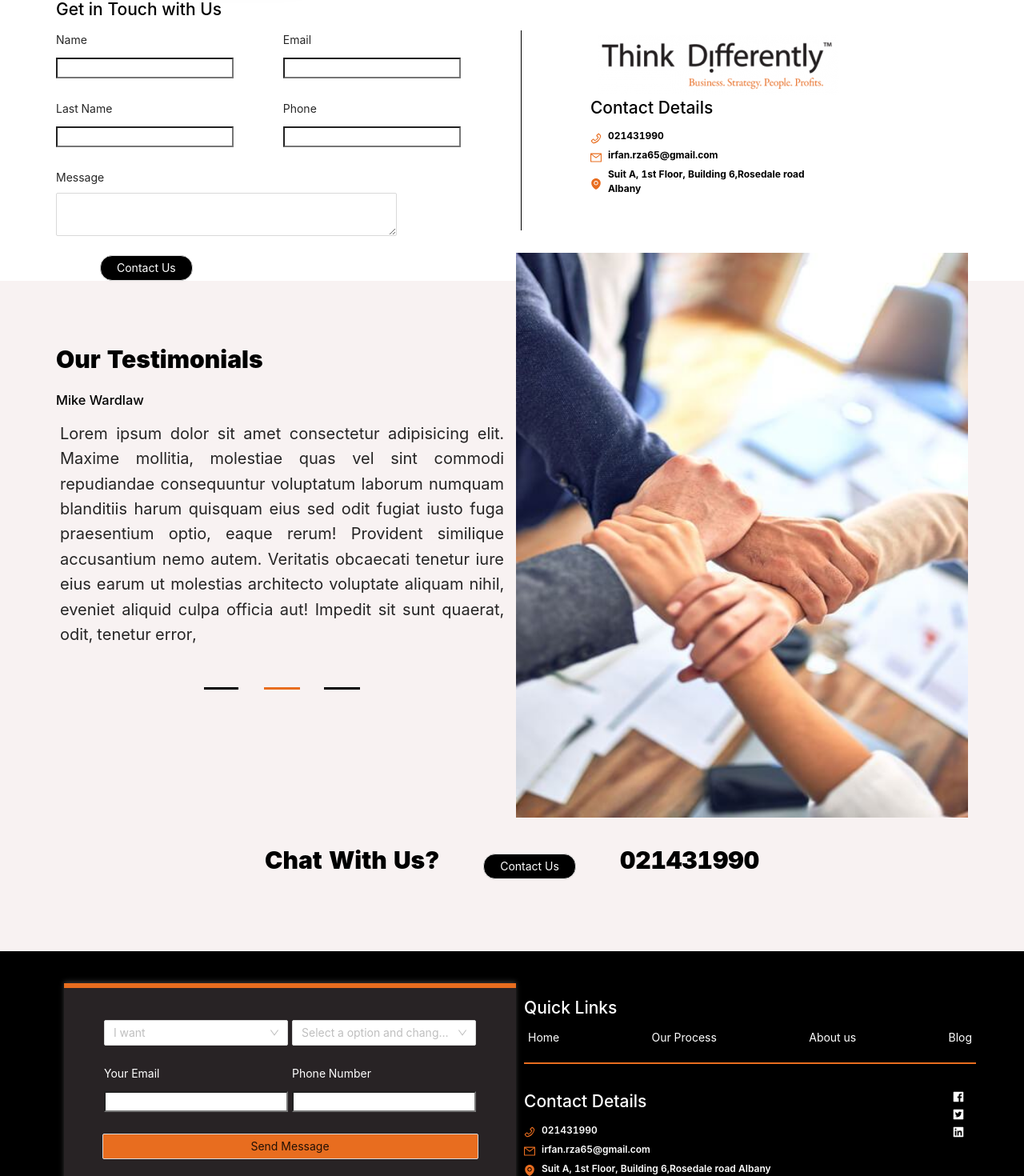
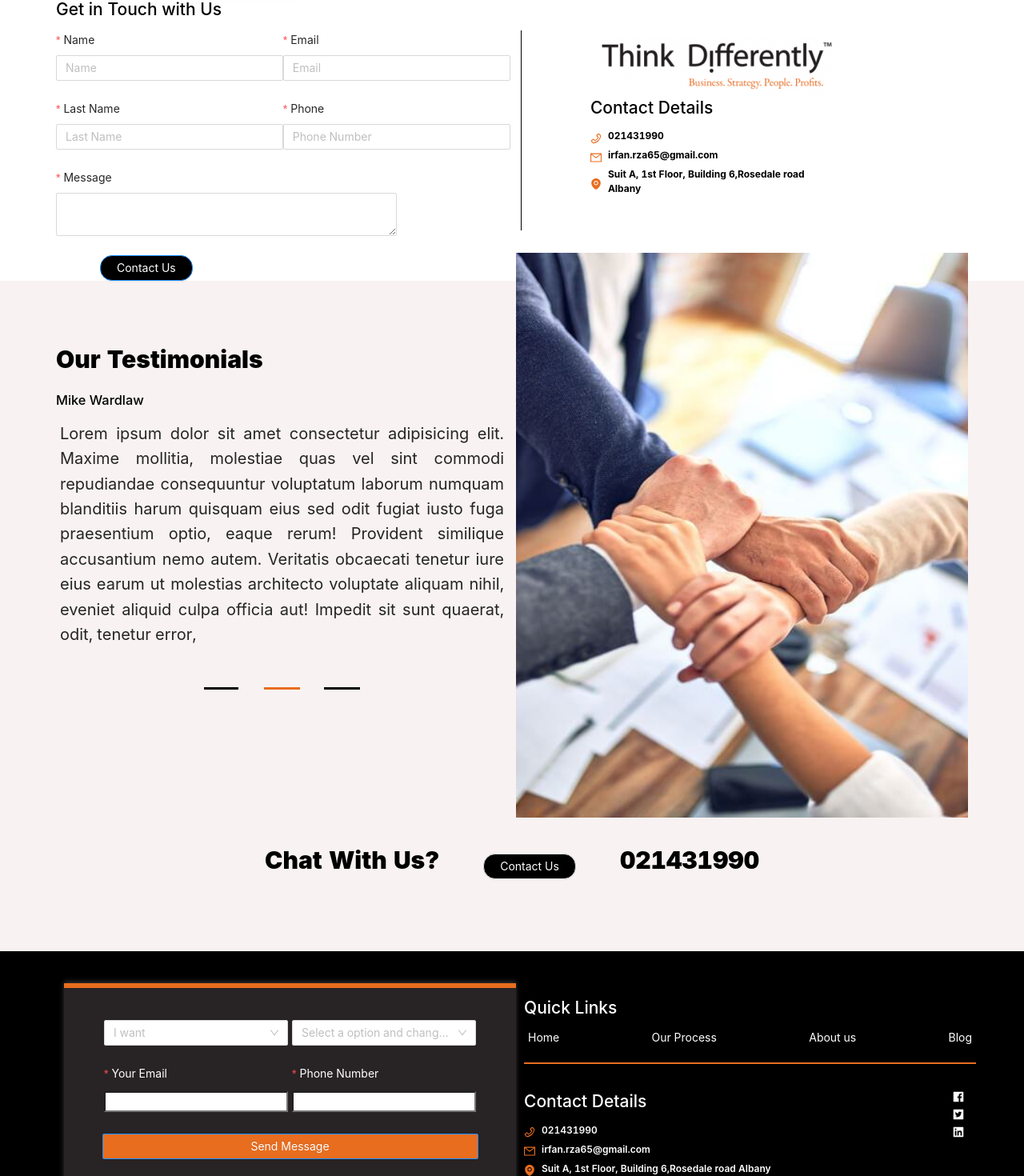
Before and after one commit to irfaanraza/react-learning, a Next.js app in the folder think-differently/: page /contact in a window 1280 px wide. Shown: the part 1037-2507 px from the top of the page at 80% size. Built offline with nearby package versions, Linux system fonts and the light colour scheme.

Commit message:
form validations are done

```diff
--- a/think-differently/pages/components/Footer.js
+++ b/think-differently/pages/components/Footer.js
@@ -41,8 +41,32 @@ export const Footer = () => {
                                                       lg={12}
                                                       xl={12}
                                                 >
-                                                      <Form.Item name='Strategies'>
-                                                            <Select placeholder='I want '>
+                                                      <Form.Item
+                                                            name='Strategies'
+                                                            rules={[
+                                                                  {
+                                                                        required: true,
+                                                                        message: "Please select atleast one option!",
+                                                                  },
+                                                                  {
+                                                                        type: "string",
+                                                                  },
+                                                            ]}
+                                                            hasFeedback
+                                                      >
+                                                            <Select
+                                                                  placeholder='I want '
+                                                                  rules={[
+                                                                        {
+                                                                              required: true,
+                                                                              message: "Please select atleast one option!",
+                                                                        },
+                                                                        {
+                                                                              type: "string",
+                                                                        },
+                                                                  ]}
+                                                                  hasFeedback
+                                                            >
                                                                   <Option value='Call me to discuss my que'>
                                                                         Strategies
                                                                   </Option>
@@ -95,6 +119,18 @@ export const Footer = () => {
                                                                         Email
                                                                   </label>
                                                             }
+                                                            name='Email'
+                                                            rules={[
+                                                                  {
+                                                                        required: true,
+                                                                        message: "Please input your email!",
+                                                                  },
+                                                                  {
+                                                                        type: "email",
+                                                                        message: "Please enter a valid email address",
+                                                                  },
+                                                            ]}
+                                                            hasFeedback
                                                       >
                                                             <input
                                                                   type='text'
@@ -125,6 +161,19 @@ export const Footer = () => {
                                                                         Number
                                                                   </label>
                                                             }
+                                                            name='Phone Number'
+                                                            rules={[
+                                                                  {
+                                                                        required: true,
+                                                                        message: "Please input your Phone Number!",
+                                                                  },
+                                                                  {
+                                                                        type: "number",
+                                                                        message: "Please enter a valid number",
+                                                                  },
+                                                                  { min: 5 },
+                                                            ]}
+                                                            hasFeedback
                                                       >
                                                             <input
                                                                   type='text'
@@ -145,6 +194,8 @@ export const Footer = () => {
                                                             paddingBottom: 10,
                                                             minHeight: 20,
                                                       }}
+                                                      htmlType='submit'
+                                                      type='primary'
                                                 >
                                                       Send Message
                                                 </Button>
--- a/think-differently/pages/components/GetInTouch.js
+++ b/think-differently/pages/components/GetInTouch.js
@@ -17,13 +17,11 @@ import {
 import logo from "../../public/assets/logo.png";
 
 export const GetInTouch = () => {
-      const [form] = Form.useForm();
-
       return (
             <div className='contactus-container'>
                   <div className='container'>
                         <h2>Get in Touch with Us</h2>
-                        <Form layout={"vertical"} form={form}>
+                        <Form layout={"vertical"}>
                               <Row gutter={5}>
                                     <Col xs={24} sm={24} md={8} lg={12} xl={12}>
                                           <Row>
@@ -34,11 +32,39 @@ export const GetInTouch = () => {
                                                       lg={12}
                                                       xl={12}
                                                 >
-                                                      <Form.Item label='Name'>
-                                                            <input type='text' />
+                                                      <Form.Item
+                                                            label='Name'
+                                                            name='Name'
+                                                            rules={[
+                                                                  {
+                                                                        required: true,
+                                                                        message: "Please input your name!",
+                                                                  },
+                                                                  {
+                                                                        whitespace: true,
+                                                                  },
+                                                                  { min: 3 },
+                                                            ]}
+                                                            hasFeedback
+                                                      >
+                                                            <Input placeholder='Name' />
                                                       </Form.Item>
-                                                      <Form.Item label='Last Name'>
-                                                            <input type='text' />
+                                                      <Form.Item
+                                                            label='Last Name'
+                                                            name='Last Name'
+                                                            rules={[
+                                                                  {
+                                                                        required: true,
+                                                                        message: "Please input your last name!",
+                                                                  },
+                                                                  {
+                                                                        whitespace: true,
+                                                                  },
+                                                                  { min: 3 },
+                                                            ]}
+                                                            hasFeedback
+                                                      >
+                                                            <Input placeholder='Last Name' />
                                                       </Form.Item>
                                                 </Col>
                                                 <Col
@@ -48,11 +74,40 @@ export const GetInTouch = () => {
                                                       lg={12}
                                                       xl={12}
                                                 >
-                                                      <Form.Item label='Email'>
-                                                            <input type='text' />
+                                                      <Form.Item
+                                                            label='Email'
+                                                            name='Email'
+                                                            rules={[
+                                                                  {
+                                                                        required: true,
+                                                                        message: "Please input your email!",
+                                                                  },
+                                                                  {
+                                                                        type: "email",
+                                                                        message: "Please enter a valid email address",
+                                                                  },
+                                                            ]}
+                                                            hasFeedback
+                                                      >
+                                                            <Input placeholder='Email' />
                                                       </Form.Item>
-                                                      <Form.Item label='Phone'>
-                                                            <input type='text' />
+                                                      <Form.Item
+                                                            label='Phone'
+                                                            name='Phone Number'
+                                                            rules={[
+                                                                  {
+                                                                        required: true,
+                                                                        message: "Please input your Phone Number!",
+                                                                  },
+                                                                  {
+                                                                        type: "number",
+                                                                        message: "Please enter a valid number",
+                                                                  },
+                                                                  { min: 5 },
+                                                            ]}
+                                                            hasFeedback
+                                                      >
+                                                            <Input placeholder='Phone Number' />
                                                       </Form.Item>
                                                 </Col>
 
@@ -63,13 +118,32 @@ export const GetInTouch = () => {
                                                       lg={18}
                                                       xl={18}
                                                 >
-                                                      <Form.Item label='Message'>
+                                                      <Form.Item
+                                                            label='Message'
+                                                            name='Message'
+                                                            rules={[
+                                                                  {
+                                                                        required: true,
+                                                                        message: "Please input your message here!",
+                                                                  },
+                                                                  {
+                                                                        type: "string",
+                                                                        message: "Please enter a message ",
+                                                                  },
+                                                                  { min: 3 },
+                                                            ]}
+                                                            hasFeedback
+                                                      >
                                                             <Input.TextArea />
                                                       </Form.Item>
                                                 </Col>
                                           </Row>
 
-                                          <Button className='btncontact'>
+                                          <Button
+                                                className='btncontact'
+                                                type='primary'
+                                                htmlType='submit'
+                                          >
                                                 Contact Us
                                           </Button>
                                     </Col>
```
